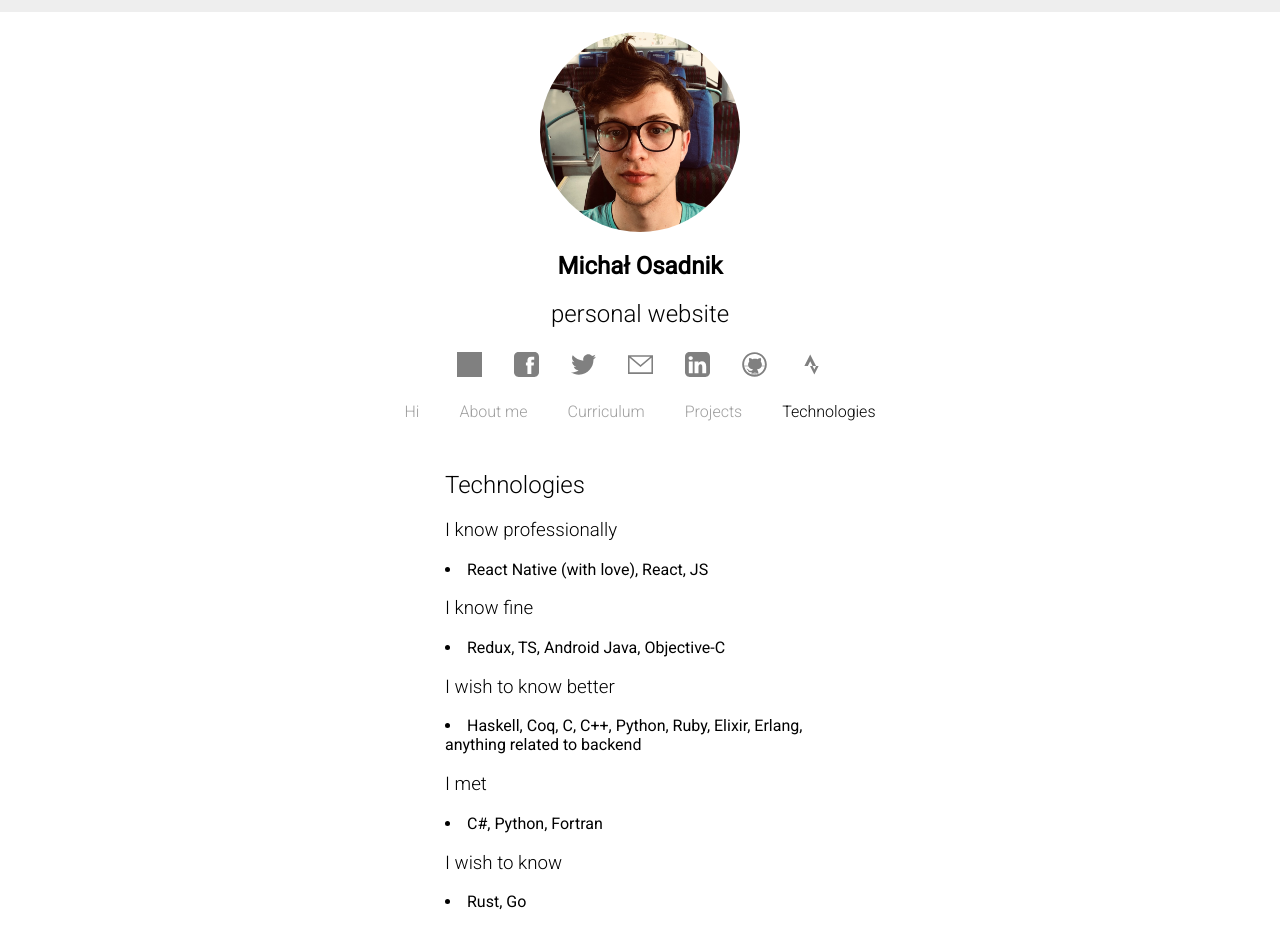
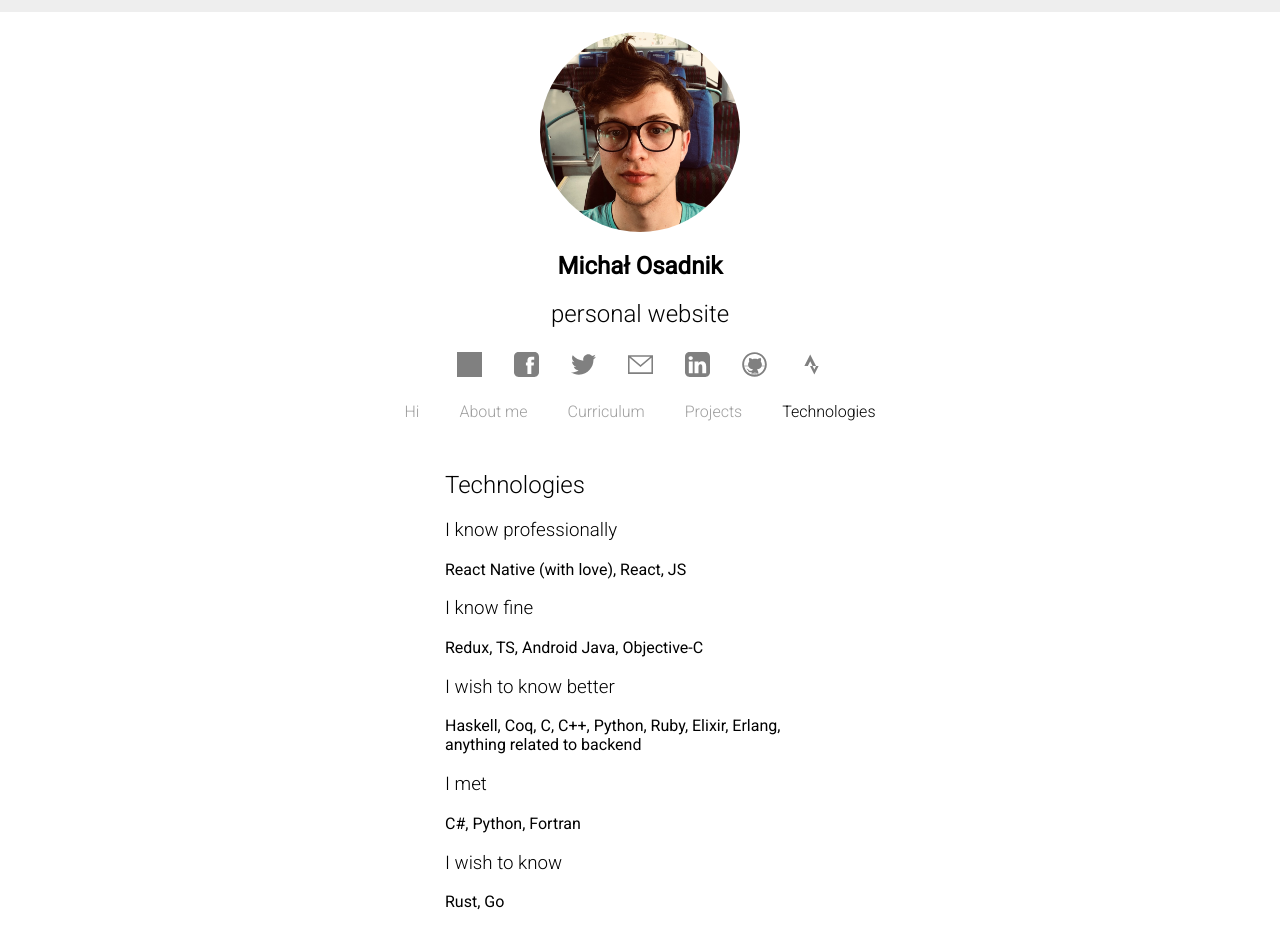
Before and after one commit to osdnk/osdnk.github.io, a React (Create React App) app: page /technologies in a window 1280 px wide. Built offline with nearby package versions, Linux system fonts and the light colour scheme; grey boxes are pictures that could not be loaded.

Commit message:
remove li

```diff
--- a/src/technologies/Technologies.js
+++ b/src/technologies/Technologies.js
@@ -6,24 +6,22 @@ export default () =>
     <h2>Technologies</h2>
       <h3>I know professionally</h3>
       <p>
-      <li>React Native (with love), React, JS</li>
+        React Native (with love), React, JS
       </p>
       <h3>I know fine</h3>
       <p>
-      <li>Redux, TS, Android Java, Objective-C</li>
+        Redux, TS, Android Java, Objective-C
       </p>
       <h3>I wish to know better</h3>
       <p>
-      <li>Haskell, Coq, C, C++, Python, Ruby, Elixir, Erlang, anything related to backend</li>
+        Haskell, Coq, C, C++, Python, Ruby, Elixir, Erlang, anything related to backend
       </p>
       <h3>I met</h3>
       <p>
-      <li>C#, Python, Fortran</li>
+        C#, Python, Fortran
       </p>
       <h3>I wish to know</h3>
       <p>
-      <li>Rust, Go</li>
+        Rust, Go
       </p>
-
-
   </Page>
```
Lines whose indentation alone changed are shown as unchanged.
